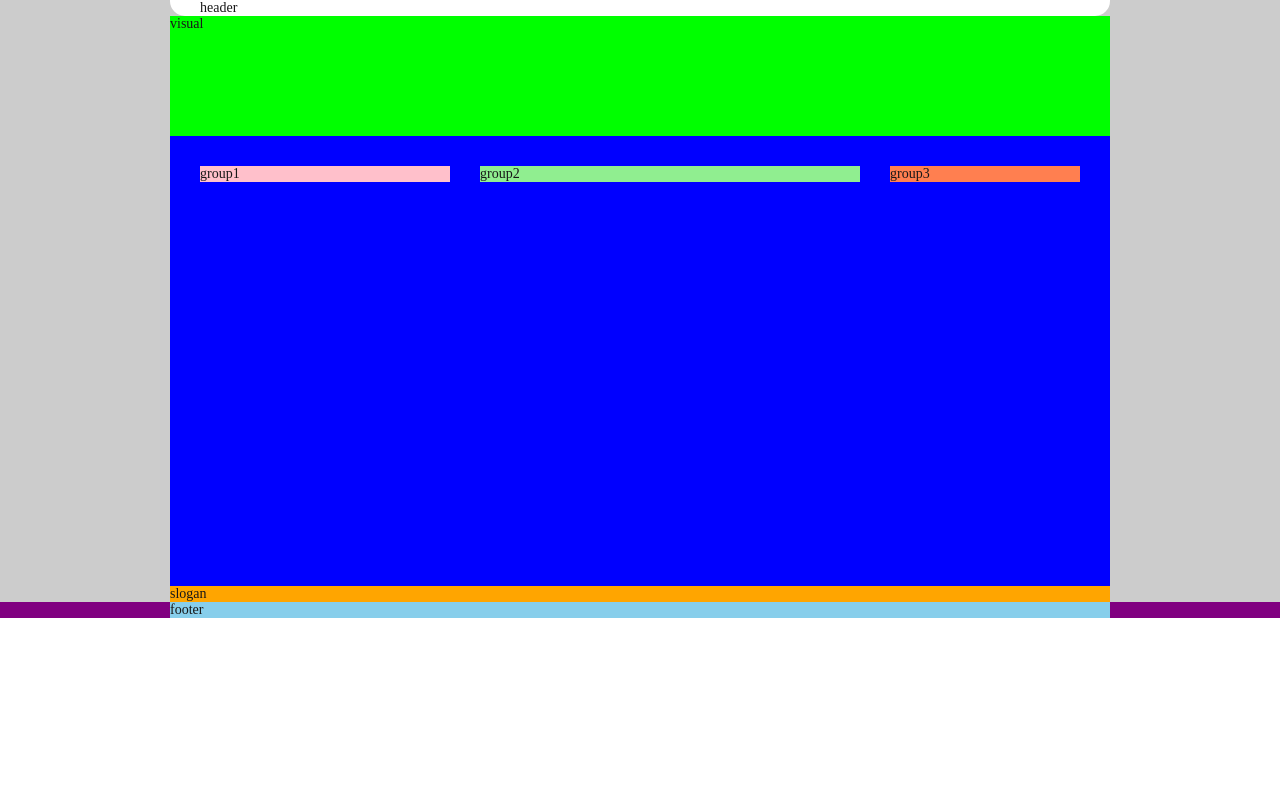
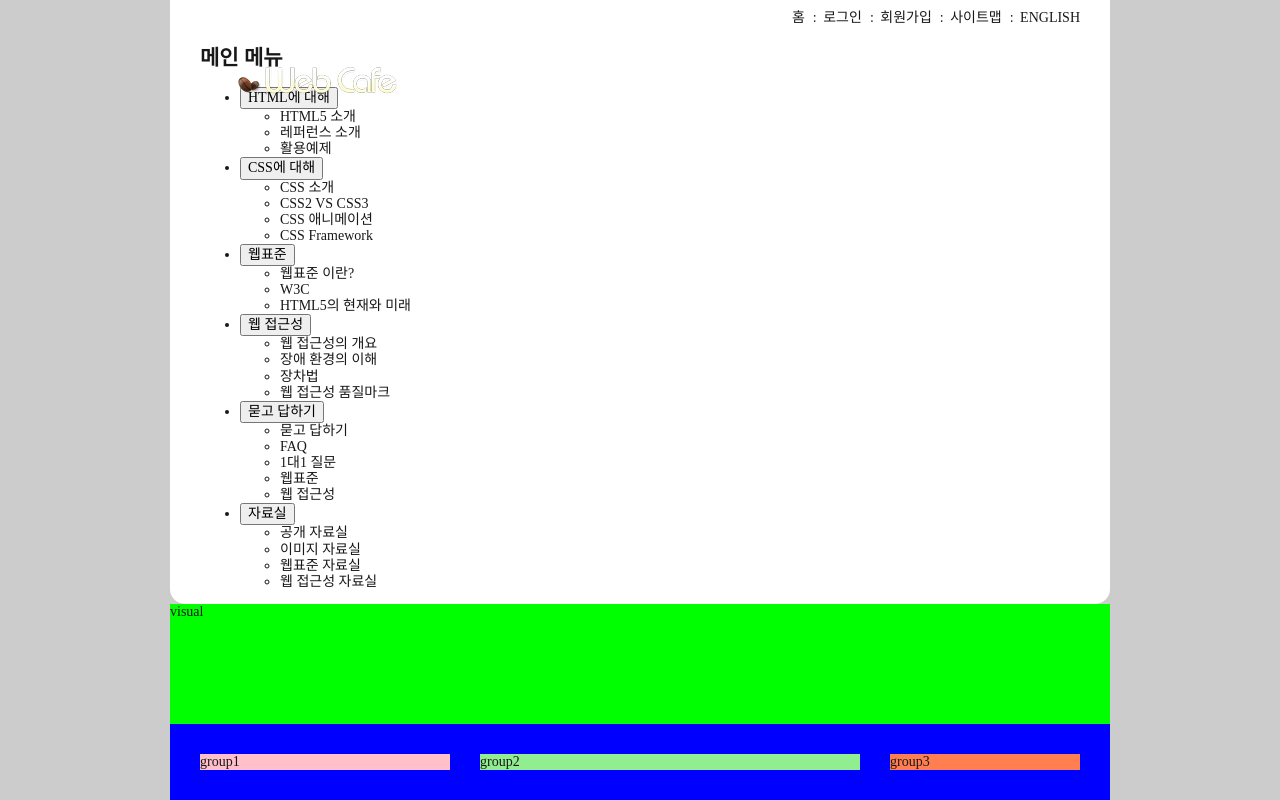
Before and after one commit to nr-baek/FDS17_Fixed, a plain HTML site: page index.html in a window 1280 px wide. Shown: the top 800 px of the page. Drawn offline with Linux system fonts and the light colour scheme; a web font is replaced by a local one.

Commit message:
메인메뉴 마크업

```diff
--- a/index.html
+++ b/index.html
@@ -1,5 +1,5 @@
 <!DOCTYPE html>
-<html lang="en">
+<html lang="ko-KR">
 <head>
   <meta charset="UTF-8">
   <title>웹카페-고정형 레이아웃</title>
@@ -7,7 +7,87 @@
 </head>
 <body>
   <div class="container">
-    <header class="header">header</header>
+    <header class="header">
+      <h1 class="logo">
+        <a href="#">
+          <img src="./images/logo.png" alt="Web Cafe" />
+        </a>
+      </h1>
+      <ul class="member">
+        <li><a href="#">홈</a></li>
+        <li><span aria-hidden="true">:</span>
+          <a href="#">로그인</a>
+        </li>
+        <li><span aria-hidden="true">:</span>
+          <a href="#">회원가입</a>
+        </li>
+        <li><span aria-hidden="true">:</span>
+          <a href="#">사이트맵</a>
+        </li>
+        <li><span aria-hidden="true">:</span>
+          <a href="#">english</a>
+        </li>
+
+      </ul>
+      <nav class="navigation">
+        <h2 class="a11y-hidden">메인 메뉴</h2>
+        <ul class="menu">
+          <li class="menu-item menu-act">
+            <button type="button" class="btn-menu">HTML에 대해</button>
+            <ul class="sub-menu sub-menu1">
+              <li><a href="#">HTML5 소개</a></li>
+              <li><a href="#">레퍼런스 소개</a></li>
+              <li><a href="#">활용예제</a></li>
+            </ul>
+          </li>
+          <li class="menu-item">
+            <button type="button" class="btn-menu">CSS에 대해</button>
+            <ul class="sub-menu sub-menu2">
+              <li><a href="#">CSS 소개</a></li>
+              <li><a href="#">CSS2 VS CSS3</a></li>
+              <li><a href="#">CSS 애니메이션</a></li>
+              <li><a href="#">CSS Framework</a></li>
+            </ul>
+          </li>
+          <li class="menu-item">
+            <button type="button" class="btn-menu">웹표준</button>
+            <ul class="sub-menu sub-menu3">
+              <li><a href="#">웹표준 이란?</a></li>
+              <li><a href="#">W3C</a></li>
+              <li><a href="#">HTML5의 현재와 미래</a></li>
+            </ul>
+          </li>
+          <li class="menu-item">
+            <button type="button" class="btn-menu">웹 접근성</button>
+            <ul class="sub-menu sub-menu4">
+              <li><a href="#">웹 접근성의 개요</a></li>
+              <li><a href="#">장애 환경의 이해</a></li>
+              <li><a href="#">장차법</a></li>
+              <li><a href="#">웹 접근성 품질마크</a></li>
+            </ul>
+          </li>
+          <li class="menu-item">
+            <button type="button" class="btn-menu">묻고 답하기</button>
+            <ul class="sub-menu sub-menu5">
+              <li><a href="#">묻고 답하기</a></li>
+              <li><a href="#">FAQ</a></li>
+              <li><a href="#">1대1 질문</a></li>
+              <li><a href="#">웹표준</a></li>
+              <li><a href="#">웹 접근성</a></li>
+            </ul>
+          </li>
+          <li class="menu-item">
+            <button type="button" class="btn-menu">자료실</button>
+            <ul class="sub-menu sub-menu6">
+              <li><a href="#">공개 자료실</a></li>
+              <li><a href="#">이미지 자료실</a></li>
+              <li><a href="#">웹표준 자료실</a></li>
+              <li><a href="#">웹 접근성 자료실</a></li>
+            </ul>
+          </li>
+        </ul>
+      </nav>
+    </header>
     <div class="visual">visual</div>
     <main class="main clearfix">
       <div class="group group1">group1</div>
```
